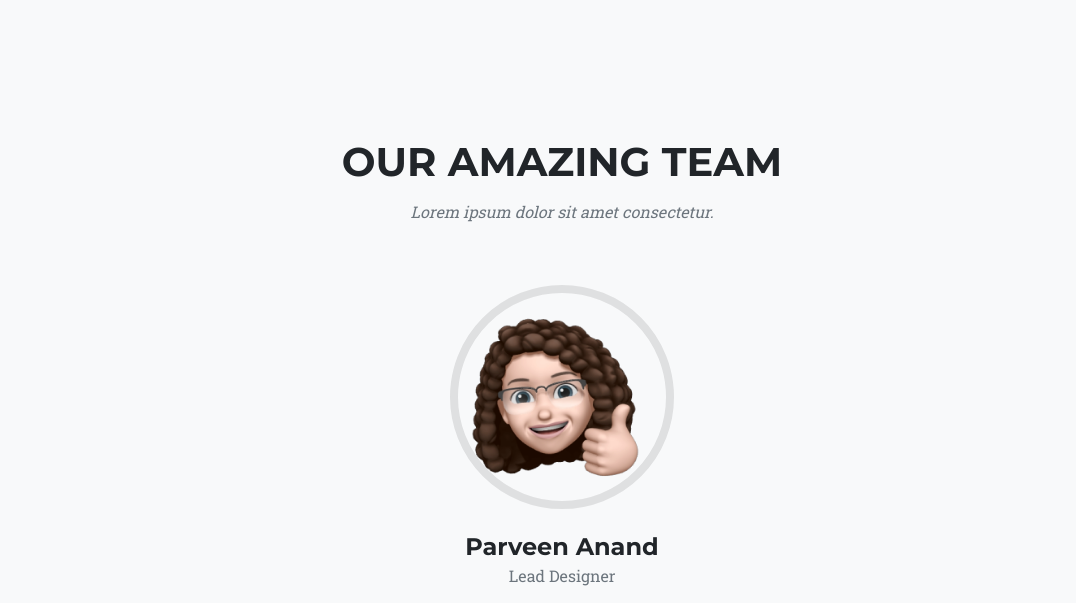
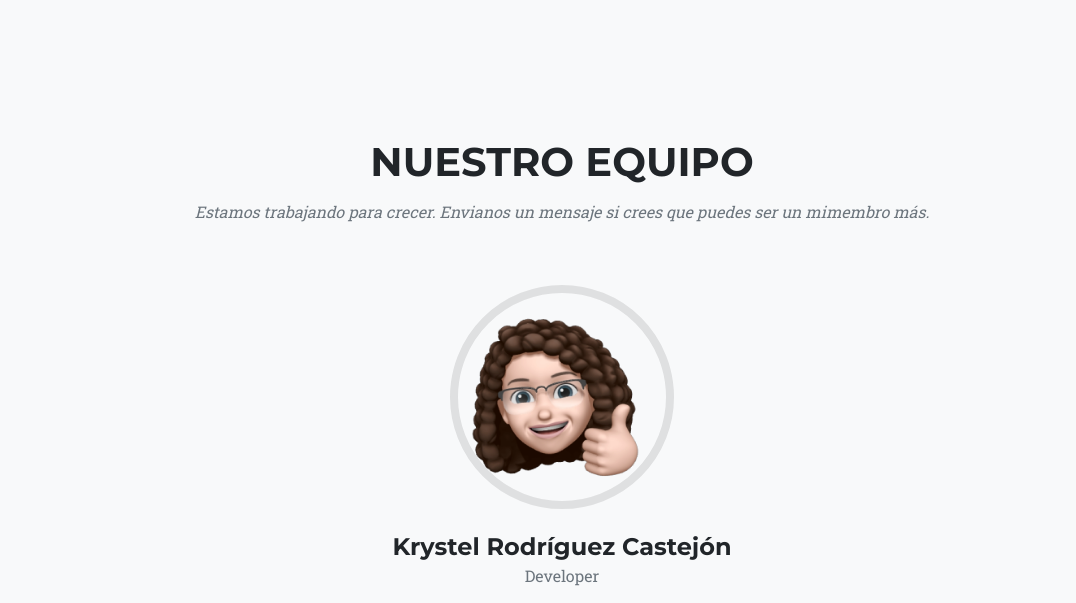
Before and after one commit to KrystelDev/S2.Bootstrap, a plain HTML site: page Sprint 2-Bootstrap/Nivel 3 (Plantilla)/index.html in a window 1280 px wide. Shown: the part 2680-3283 px from the top of the page, without its empty margins (78-1154 px from the left). Drawn offline with nearby package versions, Linux system fonts and the light colour scheme.

Commit message:
personalización nombre equipo

```diff
--- a/Sprint 2-Bootstrap/Nivel 3 (Plantilla)/index.html
+++ b/Sprint 2-Bootstrap/Nivel 3 (Plantilla)/index.html
@@ -203,16 +203,16 @@
     <section class="page-section bg-light" id="team">
         <div class="container">
             <div class="text-center">
-                <h2 class="section-heading text-uppercase">Our Amazing Team</h2>
-                <h3 class="section-subheading text-muted">Lorem ipsum dolor sit amet consectetur.</h3>
+                <h2 class="section-heading text-uppercase">Nuestro equipo</h2>
+                <h3 class="section-subheading text-muted">Estamos trabajando para crecer. Envianos un mensaje si crees que puedes ser un mimembro más.</h3>
             </div>
             <div class="row">
                 <div class="col-12">
                     <div class="team-member center">
                         <img class="mx-auto rounded-circle img-responsive btn-outline-warning" src="./Img/Yo copia.png"
                             alt="Creado por Krystel R." />
-                        <h4>Parveen Anand</h4>
-                        <p class="text-muted">Lead Designer</p>
+                        <h4>Krystel Rodríguez Castejón</h4>
+                        <p class="text-muted">Developer</p>
                         <a class="btn btn-dark btn-social mx-2 btn-outline-warning" href="#!"><i
                                 class="fab fa-twitter"></i></a>
                         <a class="btn btn-dark btn-social mx-2 btn-outline-warning" href="#!"><i
```
